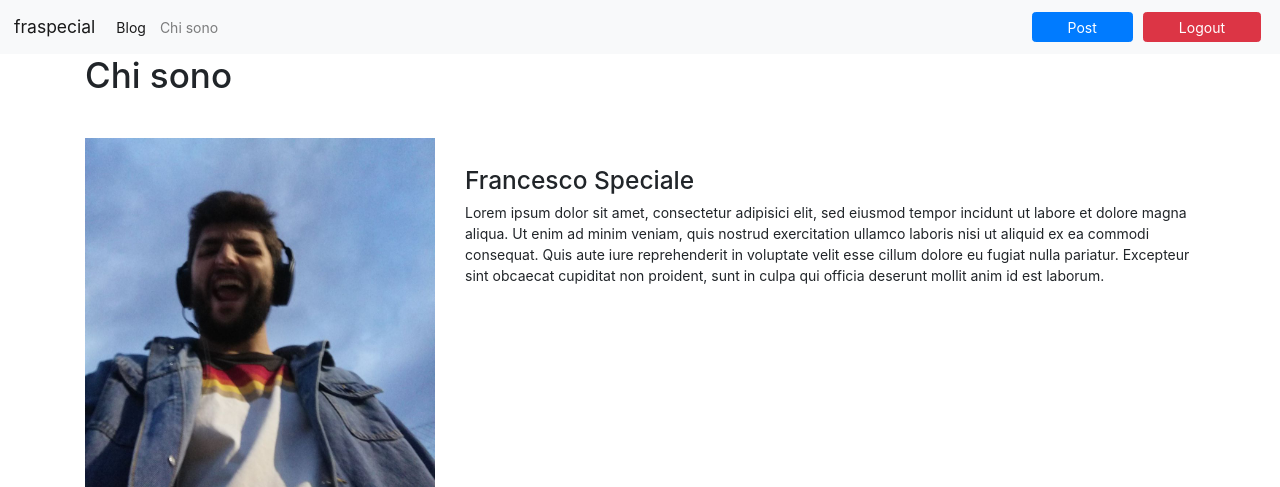
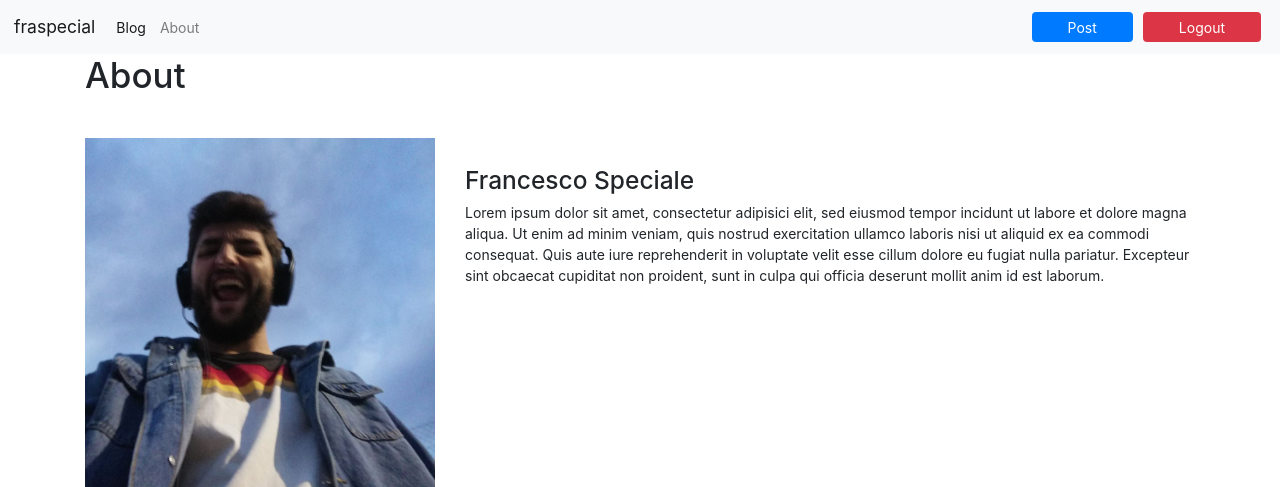
Before and after one commit to fraspecial/ped-academy-project, a PHP site: page /mio-progetto/about.php in a window 1280 px wide. Shown: the top 487 px of the page. Run offline with PHP 8.4, Linux system fonts and the light colour scheme; the visitor is signed in with stand-in values (Sample User, id 1); some libraries are stand-ins or nearby versions.

Commit message:
redirect

```diff
--- a/core/bootstrap.php
+++ b/core/bootstrap.php
@@ -1,19 +1,21 @@
 <?php
 
-error_reporting(E_ALL);
-ini_set("display_errors", 1);
-
-session_start();
 function connect(){
     return new PDO('mysql:host=localhost;dbname=blog', 'root', 'root');
 }
 
+session_start();
+
+require 'autoload.php';
+require_once 'login-handler.php';
+require_once 'signup-handler.php';
+
+if(!isLogged())
+header('Location: about.php');
+
 $curLink=basename($_SERVER['SCRIPT_FILENAME']);
-require 'autoload.php';
 
 if(isset($_POST['form']))
     $form=$_POST['form'];
 
-require_once 'login-handler.php';
-require_once 'signup-handler.php';
 ?>
--- a/logout.php
+++ b/logout.php
@@ -1,5 +1,5 @@
 <?php
 require_once 'core/bootstrap.php';
 logoutUser();
-header("Location: index.php");
+header("Location: about.php");
 ?>
--- a/view/about.php
+++ b/view/about.php
@@ -2,7 +2,7 @@
 include_once 'modules/header.php';
 ?>
 <div class="container">
-    <h1>Chi sono</h1>
+    <h1>About</h1>
 
     <section>
         <div class="row">
--- a/view/modules/header.php
+++ b/view/modules/header.php
@@ -18,8 +18,10 @@
         </button>
         <div class="collapse navbar-collapse" id="navbarSupportedContent">
             <ul class="navbar-nav mr-auto">
+            <?php if(isset($_SESSION['loggedUser'])){?>
                 <li class="nav-item"><a class="nav-link active" href="index.php" hreflang="it">Blog<span class="sr-only">(current)</span></a></li>
-                <li class="nav-item"><a class="nav-link" href="about.php" hreflang="it">Chi sono</a></li>
+            <?php } ?>
+                <li class="nav-item"><a class="nav-link" href="about.php" hreflang="it">About</a></li>
             </ul>
             <?php if(isset($_SESSION['loggedUser'])){?>
                 <a class="btn btn-primary" href="post.php" hreflang="it">Post</a>
```
Also changed, not shown: index.php (+0 -7 lines).
